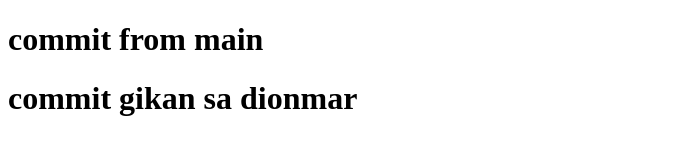
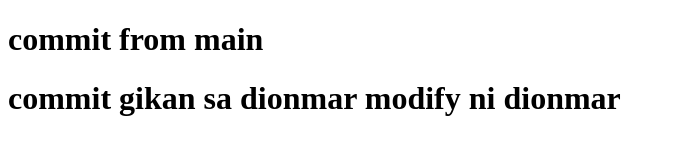
Before and after one commit to bem-bem/git-practice, a plain HTML site: page index.html in a window 1280 px wide. Shown: the whole page, without its empty margins (0-674 px from the left). Drawn offline with Linux system fonts and the light colour scheme.

Commit message:
gikan ni dionmar

```diff
--- a/index.html
+++ b/index.html
@@ -8,6 +8,6 @@
 </head>
 <body>
   <h1>commit from main</h1>
-  <h1>commit gikan sa dionmar</h1>
+  <h1>commit gikan sa dionmar modify ni dionmar</h1>
 </body>
 </html>
```
